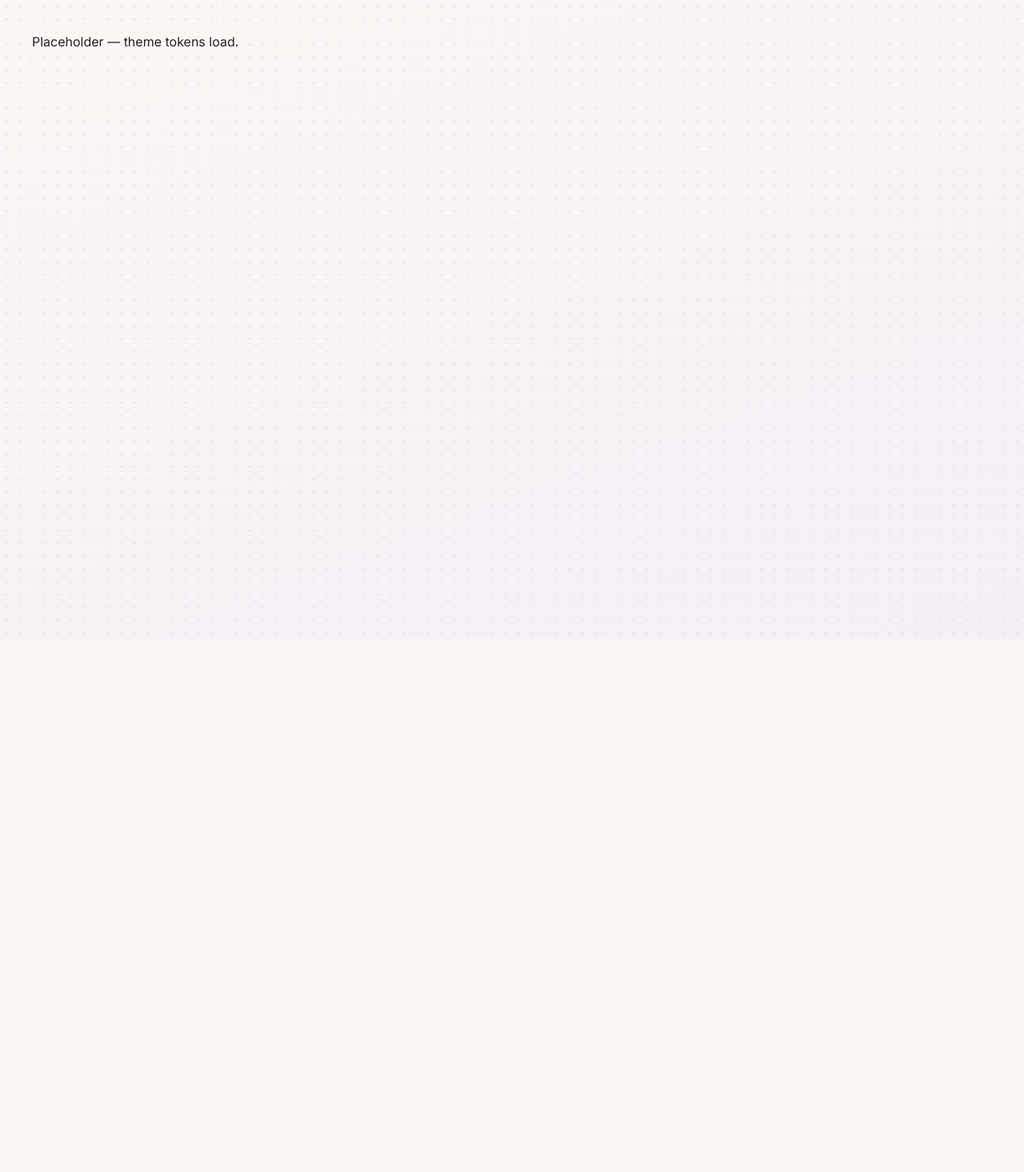
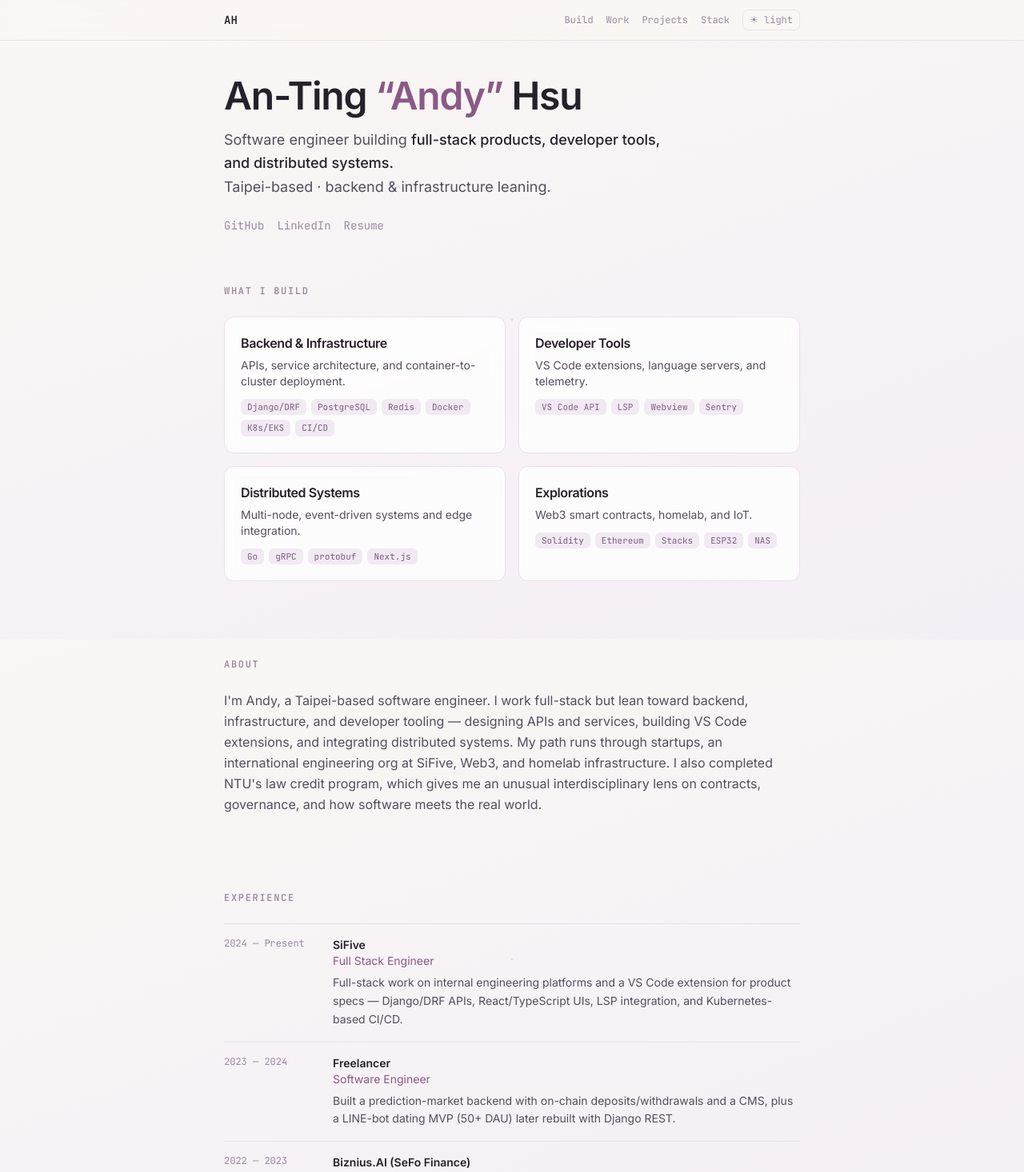
Before and after one commit to andyhsu10/andyhsu10.github.io, a Next.js app: page / in a window 1280 px wide. Shown: the top 1466 px of the page at 80% size. Before the commit the page ends 800 px from the top, so only its background shows below. Built offline with nearby package versions, Linux system fonts and the light colour scheme.

Commit message:
feat: compose full single-page layout

```diff
--- a/app/page.tsx
+++ b/app/page.tsx
@@ -1,3 +1,28 @@
+import { Nav } from "@/components/Nav";
+import { Hero } from "@/components/Hero";
+import { FacetCards } from "@/components/FacetCards";
+import { About } from "@/components/About";
+import { Experience } from "@/components/Experience";
+import { Projects } from "@/components/Projects";
+import { TechStack } from "@/components/TechStack";
+import { Personal } from "@/components/Personal";
+import { Footer } from "@/components/Footer";
+import { Reveal } from "@/components/Reveal";
+
 export default function Home() {
-  return <main className="p-10 text-text">Placeholder — theme tokens load.</main>;
+  return (
+    <>
+      <Nav />
+      <main>
+        <Hero />
+        <Reveal><FacetCards /></Reveal>
+        <Reveal><About /></Reveal>
+        <Reveal><Experience /></Reveal>
+        <Reveal><Projects /></Reveal>
+        <Reveal><TechStack /></Reveal>
+        <Reveal><Personal /></Reveal>
+      </main>
+      <Footer />
+    </>
+  );
 }
```
